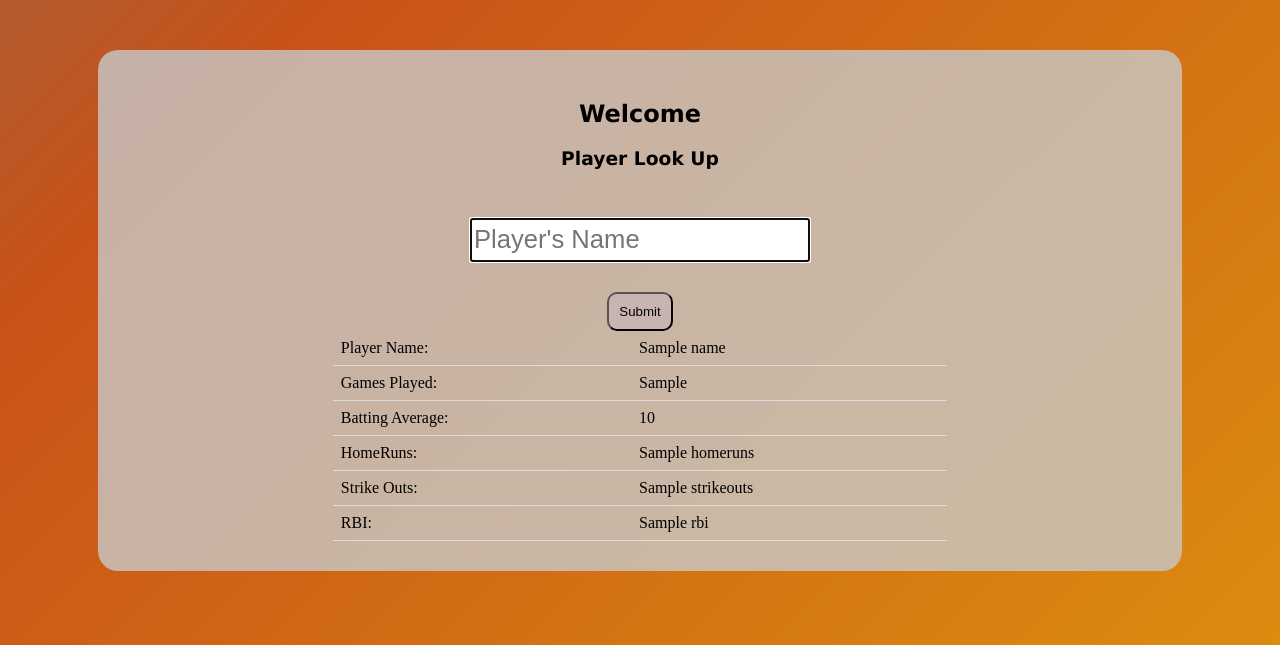
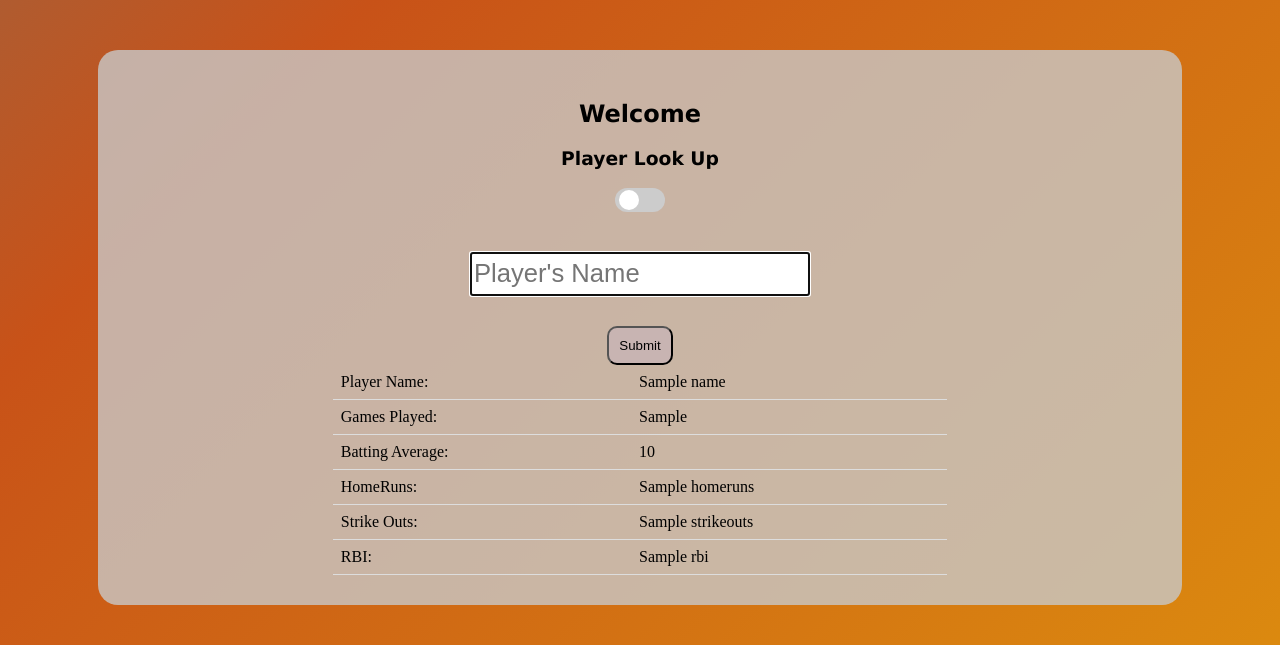
Before and after one commit to cardboard-c/MLBSTATSPROJECT, a Flask app: template templates/index.html in a window 1280 px wide. Shown: the part 79-724 px from the top of the page. Run offline with Flask 3, Linux system fonts and the light colour scheme; the template is opened without the code that fills it: most values are stand-ins (such as "Sample title", 1, 10 or a date in 2020).

Commit message:
Added slider that will eventually be used for if you look up career or season stats of a player

```diff
--- a/static/mystyle.css
+++ b/static/mystyle.css
@@ -17,6 +17,7 @@ body{
     animation: gradient 15s ease infinite;
 
 }
+
 
 
 nav{
@@ -77,6 +78,58 @@ tr{
     border-radius: 15px;
     transition: background-color 0.8s;
 }
+
 .title{
     font-family:Verdana, Geneva, Tahoma, sans-serif;
 }
+/* Container for the toggle */
+.toggle-switch {
+    position: relative;
+    display: inline-block;
+    width: 50px;
+    height: 24px;
+}
+
+/* Hide default checkbox */
+.toggle-switch input {
+    opacity: 0;
+    width: 0;
+    height: 0;
+}
+
+/* The track */
+.slider {
+    position: absolute;
+    cursor: pointer;
+     top: 0;
+    left: 0;
+    right: 0;
+    bottom: 0;
+    background-color: #ccc;
+    border-radius: 24px;
+    width: 100%;
+    height: 100%;
+    transition: background-color 0.3s;
+}
+
+/* The circular slider */
+.slider::before {
+    content: "";
+    position: absolute;
+    height: 20px;
+    width: 20px;
+    left: 4px;
+    bottom: 2px;
+    background-color: white;
+    border-radius: 50%;
+    transition: transform 0.3s;
+}
+
+/* Toggled state */
+.toggle-switch input:checked+.slider {
+    background-color: #4caf50;
+}
+
+.toggle-switch input:checked+.slider::before {
+    transform: translateX(26px);
+}
--- a/templates/index.html
+++ b/templates/index.html
@@ -1,6 +1,7 @@
 {% extends "base.html" %}
 
 {% block content %}
+
 <h1 class="title">
   Welcome
 </h1>
@@ -11,6 +12,11 @@
 -->
 <div class="column is-4 is-offset-4">
     <h3 class="title">Player Look Up</h3>
+<label class="toggle-switch">
+  <input type="checkbox">
+  <span class="slider"></span>
+</label>
+</label>
     <div class="box">
         <form method="POST" action="/">
             <div class="field">
```
Also changed, not shown: templates/style.css (+62 -0 lines).
